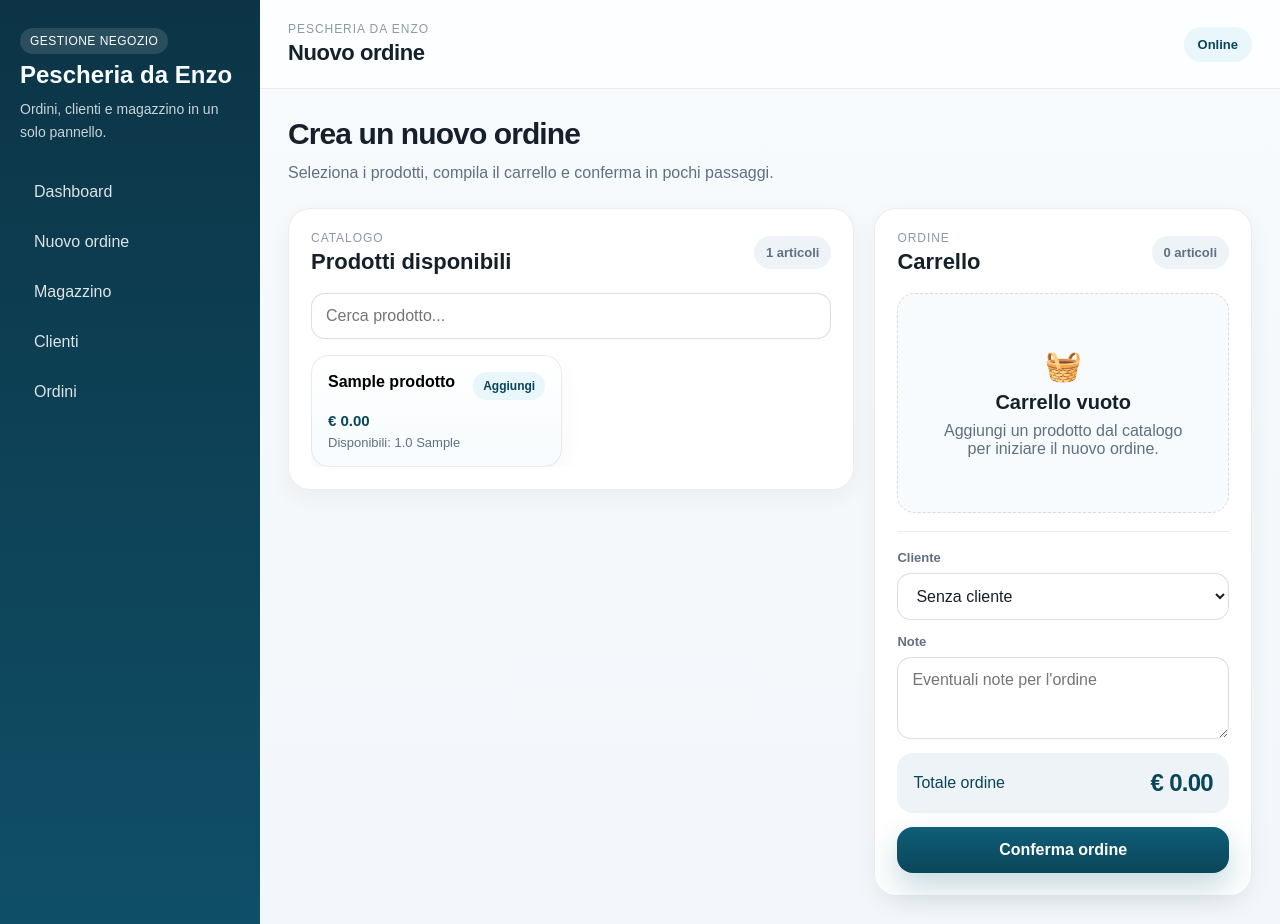
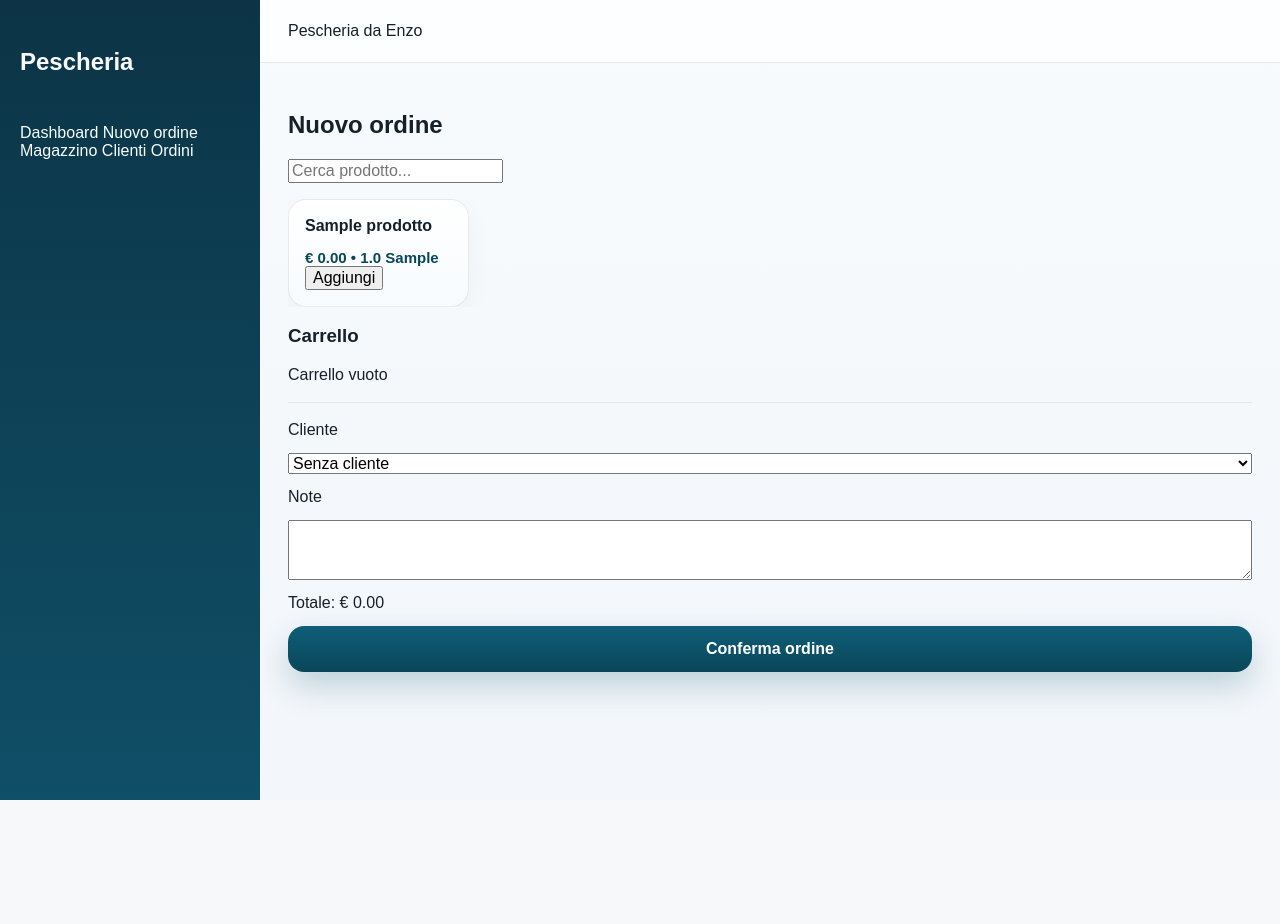
Before and after one commit to thedreamer-it/pescheria-da-enzo, a Flask app: template app/templates/nuovo_ordine.html in a window 1280 px wide. After the commit the page ends 800 px from the top, so only its background shows below. Run offline with Flask 3, Linux system fonts and the light colour scheme; the template is opened without the code that fills it: values that come from a table or form of the project are taken from there, others are empty; tables that the repository leaves empty hold one stand-in row (values such as "Sample post").

Commit message:
Fix templates and stabilize app

```diff
--- a/app/templates/base.html
+++ b/app/templates/base.html
@@ -3,34 +3,25 @@
 <head>
     <meta charset="UTF-8">
     <meta name="viewport" content="width=device-width, initial-scale=1.0">
-    <title>{% block title %}Pescheria da Enzo{% endblock %}</title>
+    <title>Pescheria da Enzo</title>
     <link rel="stylesheet" href="{{ url_for('static', filename='style.css') }}">
 </head>
 <body>
   <div class="app-shell">
     <aside class="sidebar">
-      <div class="brand-block">
-        <span class="brand-kicker">Gestione negozio</span>
-        <h1>Pescheria da Enzo</h1>
-        <p>Ordini, clienti e magazzino in un solo pannello.</p>
-      </div>
-
-      <nav class="sidebar-nav">
-        <a href="{{ url_for('main.dashboard') }}" class="{% if request.endpoint == 'main.dashboard' %}active{% endif %}">Dashboard</a>
-        <a href="{{ url_for('main.nuovo_ordine') }}" class="{% if request.endpoint == 'main.nuovo_ordine' %}active{% endif %}">Nuovo ordine</a>
-        <a href="{{ url_for('main.prodotti') }}" class="{% if request.endpoint == 'main.prodotti' %}active{% endif %}">Magazzino</a>
-        <a href="{{ url_for('main.clienti') }}" class="{% if request.endpoint == 'main.clienti' %}active{% endif %}">Clienti</a>
-        <a href="{{ url_for('main.ordini') }}" class="{% if request.endpoint == 'main.ordini' %}active{% endif %}">Ordini</a>
+      <h1>Pescheria</h1>
+      <nav>
+        <a href="{{ url_for('main.dashboard') }}">Dashboard</a>
+        <a href="{{ url_for('main.nuovo_ordine') }}">Nuovo ordine</a>
+        <a href="{{ url_for('main.prodotti') }}">Magazzino</a>
+        <a href="{{ url_for('main.clienti') }}">Clienti</a>
+        <a href="{{ url_for('main.ordini') }}">Ordini</a>
       </nav>
     </aside>
 
     <main class="main-area">
       <header class="main-header">
-        <div>
-          <div class="page-eyebrow">Pescheria da Enzo</div>
-          <div class="header-title">{% block header_title %}Pannello operativo{% endblock %}</div>
-        </div>
-        <div class="header-badge">Online</div>
+        <div class="logo">Pescheria da Enzo</div>
       </header>
 
       <section class="page">
@@ -38,12 +29,5 @@
       </section>
     </main>
   </div>
-
-  <nav class="mobile-bottom-nav">
-    <a href="{{ url_for('main.dashboard') }}" class="{% if request.endpoint == 'main.dashboard' %}active{% endif %}">Home</a>
-    <a href="{{ url_for('main.nuovo_ordine') }}" class="{% if request.endpoint == 'main.nuovo_ordine' %}active{% endif %}">Ordine</a>
-    <a href="{{ url_for('main.prodotti') }}" class="{% if request.endpoint == 'main.prodotti' %}active{% endif %}">Magazzino</a>
-    <a href="{{ url_for('main.ordini') }}" class="{% if request.endpoint == 'main.ordini' %}active{% endif %}">Ordini</a>
-  </nav>
 </body>
 </html>
--- a/app/templates/nuovo_ordine.html
+++ b/app/templates/nuovo_ordine.html
@@ -1,62 +1,30 @@
 {% extends "base.html" %}
-{% block title %}Nuovo ordine - Pescheria da Enzo{% endblock %}
-{% block header_title %}Nuovo ordine{% endblock %}
 {% block content %}
+<h2>Nuovo ordine</h2>
 
-<div class="page-top">
-  <div>
-    <h2 class="page-title">Crea un nuovo ordine</h2>
-    <p class="page-subtitle">Seleziona i prodotti, compila il carrello e conferma in pochi passaggi.</p>
+<div class="order-wrap">
+  <aside class="prod-list">
+    <input id="search" placeholder="Cerca prodotto..." class="search" />
+
+    <div class="prod-grid" id="prod-grid">
+      {% for p in prodotti %}
+      <div class="prod-card" data-id="{{ p.id }}" data-prezzo="{{ p.prezzo|default(0, true) }}">
+        <div class="prod-title">{{ p.nome }}</div>
+        <div class="prod-sub">
+          € {{ '%.2f'|format(p.prezzo|default(0, true)) }} • {{ p.giacenza|default(0, true) }} {{ p.unita_misura or 'kg' }}
         </div>
+        <button type="button" class="btn-add">Aggiungi</button>
       </div>
-
-<div class="order-layout">
-  <aside class="catalog-panel surface-card">
-    <div class="panel-head">
-      <div>
-        <div class="section-kicker">Catalogo</div>
-        <h3>Prodotti disponibili</h3>
-      </div>
-      <div class="soft-badge">{{ prodotti|length }} articoli</div>
-    </div>
-
-    <input id="search" placeholder="Cerca prodotto..." class="search-input" />
-
-    <div class="prod-grid" id="product-grid">
-      {% for p in prodotti %}
-      <button
-        type="button"
-        class="prod-card clickable-product"
-        data-id="{{ p.id }}"
-        data-prezzo="{{ p.prezzo }}"
-        data-nome="{{ p.nome }}"
-        data-search="{{ p.nome|lower }}"
-        aria-label="Aggiungi {{ p.nome }} al carrello"
-      >
-        <div class="prod-card-top">
-          <div class="prod-title">{{ p.nome }}</div>
-          <div class="add-pill">Aggiungi</div>
-        </div>
-        <div class="prod-sub">€ {{ '%.2f'|format(p.prezzo) }}</div>
-        <div class="prod-meta">Disponibili: {{ p.giacenza }} {{ p.unita_misura }}</div>
-      </button>
       {% endfor %}
     </div>
   </aside>
 
-  <section class="cart-panel surface-card">
-    <div class="panel-head">
-      <div>
-        <div class="section-kicker">Ordine</div>
+  <section class="cart">
     <h3>Carrello</h3>
-      </div>
-      <div class="soft-badge" id="cart-count">0 articoli</div>
-    </div>
 
-    <div id="cart-items" class="cart-list empty-cart"></div>
+    <div id="cart-items"></div>
 
     <div class="cart-summary">
-      <div class="form-stack">
       <label for="cliente">Cliente</label>
       <select id="cliente">
         <option value="">Senza cliente</option>
@@ -64,19 +32,13 @@
         <option value="{{ c.id }}">{{ c.nome }}</option>
         {% endfor %}
       </select>
-      </div>
 
-      <div class="form-stack">
       <label for="order-note">Note</label>
-        <textarea id="order-note" rows="3" placeholder="Eventuali note per l'ordine"></textarea>
-      </div>
+      <textarea id="order-note" rows="3"></textarea>
 
-      <div class="total-box">
-        <span>Totale ordine</span>
-        <strong>€ <span id="total">0.00</span></strong>
-      </div>
+      <div class="total-line">Totale: € <span id="total">0.00</span></div>
 
-      <button id="place-order" class="btn-primary btn-full">Conferma ordine</button>
+      <button id="place-order" class="btn-primary" type="button">Conferma ordine</button>
     </div>
   </section>
 </div>
@@ -84,76 +46,47 @@
 <script>
 const cart = [];
 
-function formatEuro(value) {
-  return Number(value).toFixed(2);
-}
-
-function renderEmptyCart() {
-  return `
-    <div class="empty-state">
-      <div class="empty-state-icon">🧺</div>
-      <h4>Carrello vuoto</h4>
-      <p>Aggiungi un prodotto dal catalogo per iniziare il nuovo ordine.</p>
-    </div>
-  `;
-}
-
 function renderCart() {
   const wrap = document.getElementById('cart-items');
-  const totalEl = document.getElementById('total');
-  const countEl = document.getElementById('cart-count');
+  wrap.innerHTML = '';
 
-  if (!cart.length) {
-    wrap.className = 'cart-list empty-cart';
-    wrap.innerHTML = renderEmptyCart();
-    totalEl.innerText = '0.00';
-    countEl.innerText = '0 articoli';
+  let total = 0;
+
+  if (cart.length === 0) {
+    wrap.innerHTML = '<div class="cart-row"><div>Carrello vuoto</div></div>';
+    document.getElementById('total').innerText = '0.00';
     return;
   }
 
-  wrap.className = 'cart-list';
-  let total = 0;
-  let itemsCount = 0;
+  cart.forEach((it, i) => {
+    total += it.qty * it.prezzo;
 
-  wrap.innerHTML = cart.map((it, i) => {
-    const lineTotal = it.qty * it.prezzo;
-    total += lineTotal;
-    itemsCount += it.qty;
-
-    return `
-      <div class="cart-item">
-        <div class="cart-item-top">
+    const el = document.createElement('div');
+    el.className = 'cart-row';
+    el.innerHTML = `
+      <div>${it.nome} — ${it.qty} x €${it.prezzo.toFixed(2)}</div>
       <div>
-            <div class="cart-title">${it.nome}</div>
-            <div class="cart-meta">Prezzo unitario: € ${formatEuro(it.prezzo)}</div>
-          </div>
-          <button type="button" class="remove-item" onclick="rm(${i})">Rimuovi</button>
-        </div>
-
-        <div class="cart-item-bottom">
-          <div class="qty-control">
-            <button type="button" onclick="dec(${i})" aria-label="Riduci quantità">−</button>
-            <span>${it.qty}</span>
-            <button type="button" onclick="inc(${i})" aria-label="Aumenta quantità">+</button>
-          </div>
-          <div class="line-total">€ ${formatEuro(lineTotal)}</div>
-        </div>
+        <button type="button" onclick="dec(${i})">−</button>
+        <button type="button" onclick="inc(${i})">+</button>
+        <button type="button" onclick="rm(${i})">x</button>
       </div>
     `;
-  }).join('');
+    wrap.appendChild(el);
+  });
 
-  totalEl.innerText = formatEuro(total);
-  countEl.innerText = `${itemsCount} articoli`;
+  document.getElementById('total').innerText = total.toFixed(2);
 }
 
 function dec(i) {
   cart[i].qty = Math.max(0, cart[i].qty - 1);
-  if (cart[i].qty === 0) cart.splice(i, 1);
+  if (cart[i].qty === 0) {
+    cart.splice(i, 1);
+  }
   renderCart();
 }
 
 function inc(i) {
-  cart[i].qty += 1;
+  cart[i].qty = cart[i].qty + 1;
   renderCart();
 }
 
@@ -162,12 +95,14 @@ function rm(i) {
   renderCart();
 }
 
-function addToCart(card) {
+document.querySelectorAll('.btn-add').forEach(btn => {
+  btn.addEventListener('click', e => {
+    const card = e.target.closest('.prod-card');
     const id = parseInt(card.dataset.id, 10);
-  const prezzo = parseFloat(card.dataset.prezzo);
-  const nome = card.dataset.nome;
+    const prezzo = parseFloat(card.dataset.prezzo || '0');
+    const nome = card.querySelector('.prod-title').innerText;
+
     const existing = cart.find(x => x.prodotto_id === id);
-
     if (existing) {
       existing.qty += 1;
     } else {
@@ -180,17 +115,14 @@ function addToCart(card) {
     }
 
     renderCart();
-}
-
-document.querySelectorAll('.clickable-product').forEach(card => {
-  card.addEventListener('click', () => addToCart(card));
+  });
 });
 
 document.getElementById('search').addEventListener('input', function () {
-  const q = this.value.trim().toLowerCase();
-  document.querySelectorAll('.clickable-product').forEach(card => {
-    const text = card.dataset.search || '';
-    card.style.display = text.includes(q) ? '' : 'none';
+  const q = this.value.toLowerCase().trim();
+  document.querySelectorAll('.prod-card').forEach(card => {
+    const nome = card.querySelector('.prod-title').innerText.toLowerCase();
+    card.style.display = nome.includes(q) ? '' : 'none';
   });
 });
 
```
Also changed, not shown: app/templates/clienti.html (+23 -23 lines), app/templates/dashboard.html (+30 -45 lines), app/templates/ordini.html (+15 -28 lines), app/templates/prodotti.html (+29 -22 lines). Lines whose indentation alone changed are shown as unchanged.
